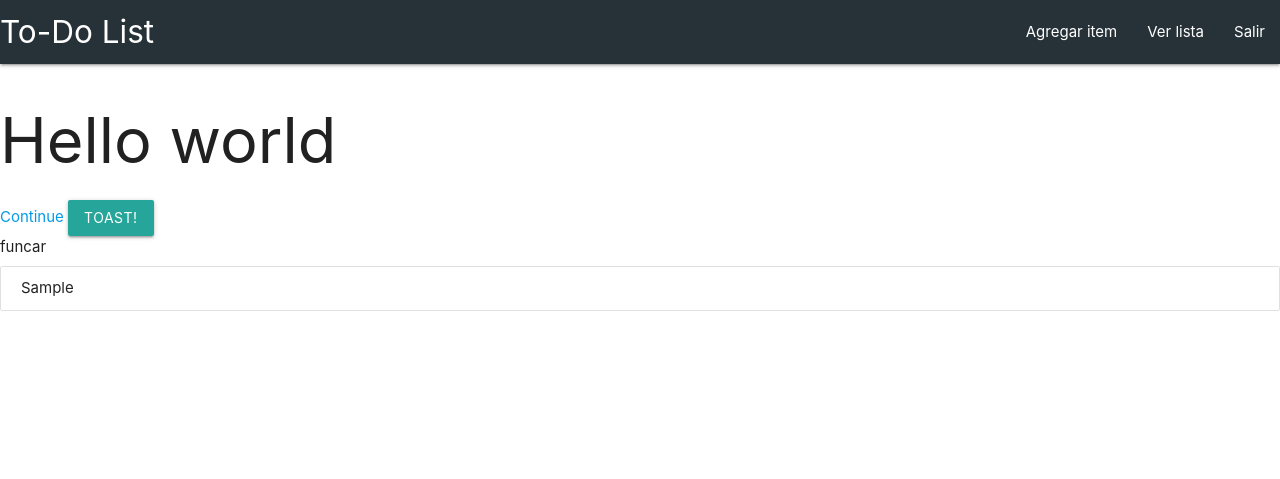
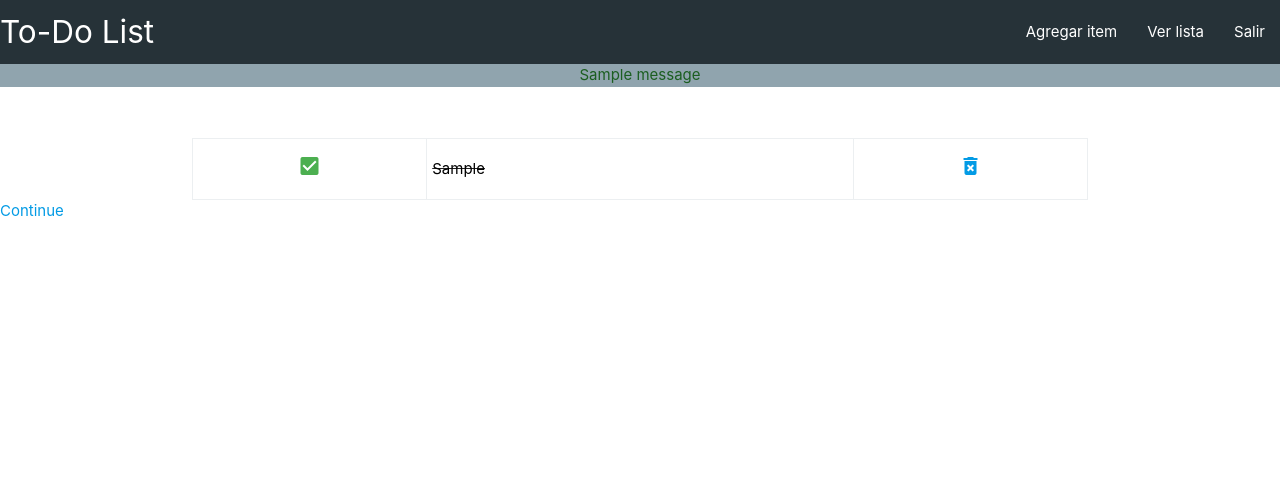
Before and after one commit to fredpaes/ToDoList, a Django app: page /todo/all in a window 1280 px wide. Shown: the top 479 px of the page. Run offline with Django 3.2, Linux system fonts and the light colour scheme; a user stored in the database is signed in; tables that the repository leaves empty hold one stand-in row (values such as "Sample post"); one stand-in notice (Sample message) is shown; some libraries are stand-ins or nearby versions.

Commit message:
edit view added

```diff
--- a/todo_list/templates/home.html
+++ b/todo_list/templates/home.html
@@ -1,16 +1,42 @@
 {% extends 'partials/base.html' %}
 
 {% block content %}
-<h1>Hello world</h1>
-<span><a href="https://youtu.be/fEqOW6FrokA?t=751" target="_blank">Continue</a></span>
-<a class="btn" onclick="M.toast({html: 'Item added'})">Toast!</a>
-<br>
+
 {% if messages %}
-<span class="hola">funcar</span>
+{% for msg in messages %}
+<div class="blue-grey lighten-2 center" id="msg__box">
+    <span class="col s8 offset-s2 green-text text-darken-4">{{ msg }}</span>
+</div>
+{% endfor%}
 {% endif %}
-<ul class="collection">
-    {% for item in all_items %}
-    <li class="collection-item">{{item.item}}</li>
-    {% endfor %}
-</ul>
+
+<div class="container" style="margin-top: 4%">
+    <table class="highlight">
+        <tbody>
+            {% for item in all_items %}
+            <tr>
+                {% if item.completed %}
+                <td class="tbl center"><a class="green-text" href="{% url 'uncross' item.pk %}"><i class="material-icons green-text">check_box</i></a></td>
+                {% else %}
+                <td class="tbl center"><a class="red-text" href="{% url 'cross' item.pk %}"><i class="material-icons red-text">indeterminate_check_box</i></a></td>
+                {% endif %}
+                <td class="tbl {% if item.completed %}striker{% endif %}"><a class="black-text" href="{% url 'edit' item.pk %}">{{ item.item }}</a></td>
+                <td class="tbl center"><a href="{% url 'delete' item.pk %}" onclick="M.toast({html: 'Borrando ...'})"><i class="material-icons">delete_forever</i></a></td>
+            </tr>
+            {% endfor %}
+        </tbody>
+    </table>
+</div>
+
+<span><a href="https://youtu.be/fEqOW6FrokA?t=1065" target="_blank">Continue</a></span>
+
+<style>
+    .tbl {
+        border: 1px solid #eceff1;
+    }
+    .striker {
+        text-decoration: line-through;
+    }
+</style>
+
 {% endblock %}
--- a/todo_list/urls.py
+++ b/todo_list/urls.py
@@ -3,5 +3,9 @@ from . import views
 
 urlpatterns = [
     path('all', views.home, name = 'home'),
-    path('add', views.add, name = 'add'),
+    path('add', views.add, name='add'),
+    path('delete/<int:todo_id>', views.supr, name='delete'),
+    path('cross/<int:todo_id>', views.cross_on, name='cross'),
+    path('uncross/<int:todo_id>', views.uncross, name='uncross'),
+    path('edit/<int:todo_id>', views.edit, name='edit'),
 ]
--- a/todo_list/views.py
+++ b/todo_list/views.py
@@ -1,9 +1,8 @@
 from django.shortcuts import render, redirect
-# from django.http import HttpResponseRedirect
+from django.contrib import messages
+from django.contrib.auth.decorators import login_required
 from .models import List
 from .forms import ListForm
-from django.contrib import messages
-from django.contrib.auth.decorators import login_required
 
 # Create your views here.
 @login_required
@@ -35,3 +34,37 @@ def add(request):
     }
 
     return render(request, 'add.html', context)
+
+@login_required
+def supr(request, todo_id):
+    item = List.objects.get(pk=todo_id)
+    item.delete()
+    messages.success(request, ('El item ha sido borrado'))
+    return redirect('home')
+
+@login_required
+def cross_on(request, todo_id):
+    item = List.objects.get(pk=todo_id)
+    item.completed = True
+    item.save()
+    return redirect('home')
+
+@login_required
+def uncross(request, todo_id):
+    item = List.objects.get(pk=todo_id)
+    item.completed = False
+    item.save()
+    return redirect('home')
+
+@login_required
+def edit(request, todo_id):
+    item = List.objects.get(pk=todo_id)
+    if request.method == 'POST':
+        form = ListForm(request.POST, instance=item)
+        if form.is_valid():
+            form.save()
+            messages.success(request, ('El item ha sido editado'))
+            return redirect('home')
+    else:
+        context = { 'item': item }
+        return render(request, 'edit.html', context)
```
Also changed, not shown: todo_list/templates/edit.html (added, +45 -0 lines).
